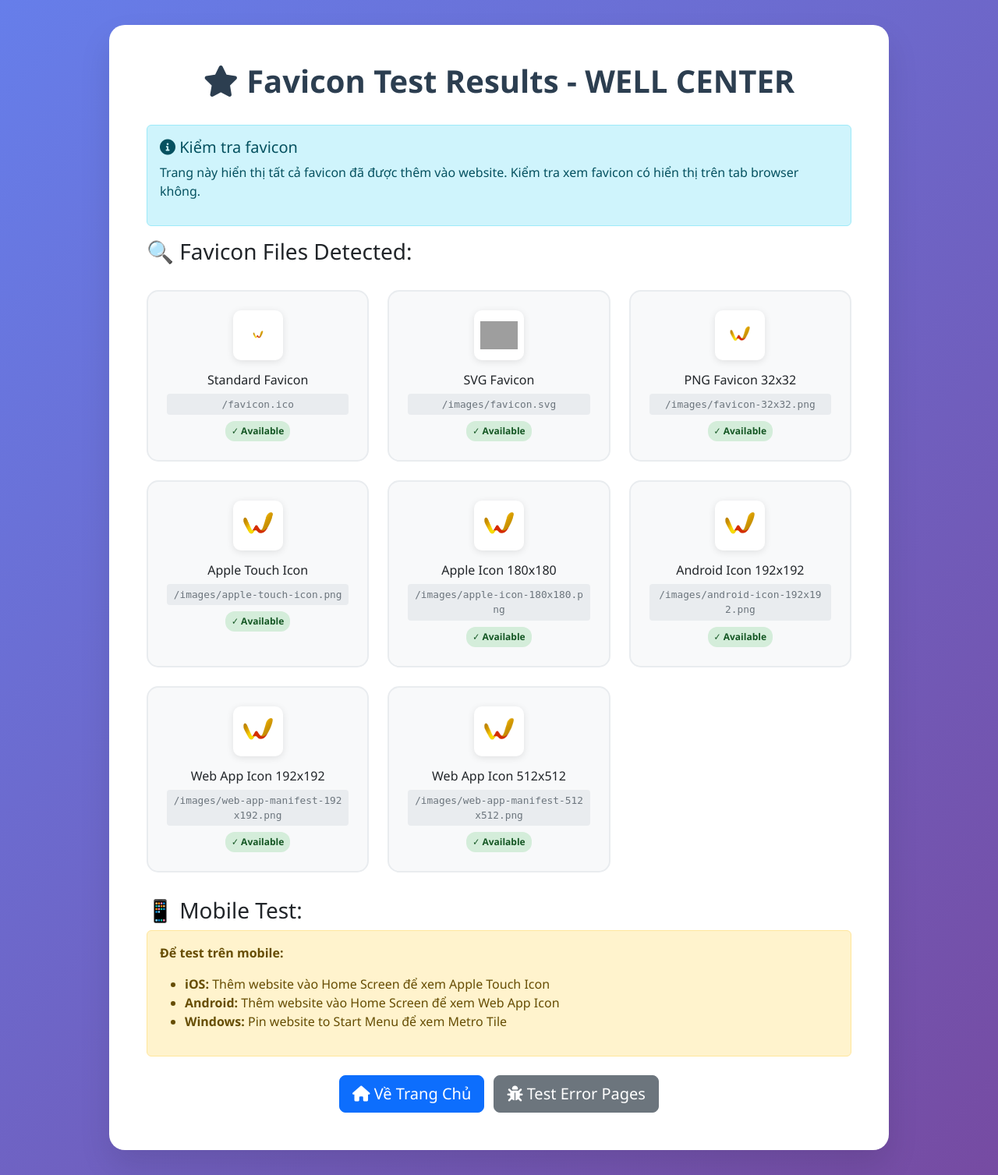
After one commit to ducthin/Landing_page_tuyen_dung, a Python web app: template src/main/resources/templates/favicon-test.html in a window 1280 px wide. The commit adds this page. Shown: the whole page at 78% size. Run offline with Jinja, Linux system fonts and the light colour scheme; the template is opened without the code that fills it, so the values that code supplies are empty; grey boxes are pictures that could not be loaded.

Commit message:
up favicon

```diff
--- /dev/null
+++ b/src/main/resources/templates/favicon-test.html
@@ -0,0 +1,229 @@
+<!DOCTYPE html>
+<html lang="vi">
+<head>
+    <meta charset="UTF-8">
+    <meta name="viewport" content="width=device-width, initial-scale=1.0">
+    <title>Favicon Test - WELL CENTER</title>
+
+    <link href="https://cdn.jsdelivr.net/npm/bootstrap@5.3.0/dist/css/bootstrap.min.css" rel="stylesheet">
+    <link href="https://cdnjs.cloudflare.com/ajax/libs/font-awesome/6.0.0/css/all.min.css" rel="stylesheet">
+
+    <style>
+        body {
+            background: linear-gradient(135deg, #667eea 0%, #764ba2 100%);
+            min-height: 100vh;
+            font-family: 'Segoe UI', Tahoma, Geneva, Verdana, sans-serif;
+            padding: 2rem 0;
+        }
+
+        .test-container {
+            max-width: 1000px;
+            margin: 0 auto;
+            background: white;
+            border-radius: 20px;
+            box-shadow: 0 20px 40px rgba(0, 0, 0, 0.1);
+            padding: 3rem;
+        }
+
+        .title {
+            text-align: center;
+            color: #2c3e50;
+            margin-bottom: 2rem;
+            font-weight: 600;
+        }
+
+        .favicon-grid {
+            display: grid;
+            grid-template-columns: repeat(auto-fill, minmax(250px, 1fr));
+            gap: 1.5rem;
+            margin: 2rem 0;
+        }
+
+        .favicon-card {
+            background: #f8f9fa;
+            border-radius: 15px;
+            padding: 1.5rem;
+            text-align: center;
+            border: 2px solid #e9ecef;
+            transition: all 0.3s ease;
+        }
+
+        .favicon-card:hover {
+            border-color: #667eea;
+            transform: translateY(-2px);
+        }
+
+        .favicon-preview {
+            width: 64px;
+            height: 64px;
+            margin: 0 auto 1rem;
+            background: white;
+            border-radius: 10px;
+            display: flex;
+            align-items: center;
+            justify-content: center;
+            box-shadow: 0 2px 10px rgba(0,0,0,0.1);
+        }
+
+        .favicon-preview img {
+            max-width: 48px;
+            max-height: 48px;
+        }
+
+        .status-badge {
+            display: inline-block;
+            padding: 0.25rem 0.5rem;
+            border-radius: 12px;
+            font-size: 0.75rem;
+            font-weight: 600;
+            margin-top: 0.5rem;
+        }
+
+        .status-success {
+            background: #d4edda;
+            color: #155724;
+        }
+
+        .status-error {
+            background: #f8d7da;
+            color: #721c24;
+        }
+
+        .file-path {
+            font-family: monospace;
+            font-size: 0.8rem;
+            color: #6c757d;
+            background: #e9ecef;
+            padding: 0.25rem 0.5rem;
+            border-radius: 4px;
+            margin-top: 0.5rem;
+            word-break: break-all;
+        }
+    </style>
+</head>
+<body>
+    <div class="test-container">
+        <h1 class="title">
+            <i class="fas fa-star"></i>
+            Favicon Test Results - WELL CENTER
+        </h1>
+
+        <div class="alert alert-info">
+            <h5><i class="fas fa-info-circle"></i> Kiểm tra favicon</h5>
+            <p>Trang này hiển thị tất cả favicon đã được thêm vào website. Kiểm tra xem favicon có hiển thị trên tab browser không.</p>
+        </div>
+
+        <h3>🔍 Favicon Files Detected:</h3>
+
+        <div class="favicon-grid">
+            <div class="favicon-card">
+                <div class="favicon-preview">
+                    <img src="/favicon.ico" alt="favicon.ico" onerror="this.style.display='none'">
+                </div>
+                <h6>Standard Favicon</h6>
+                <div class="file-path">/favicon.ico</div>
+                <span class="status-badge status-success">✓ Available</span>
+            </div>
+
+            <div class="favicon-card">
+                <div class="favicon-preview">
+                    <img src="/images/favicon.svg" alt="favicon.svg" onerror="this.style.display='none'">
+                </div>
+                <h6>SVG Favicon</h6>
+                <div class="file-path">/images/favicon.svg</div>
+                <span class="status-badge status-success">✓ Available</span>
+            </div>
+
+            <div class="favicon-card">
+                <div class="favicon-preview">
+                    <img src="/images/favicon-32x32.png" alt="favicon-32x32" onerror="this.style.display='none'">
+                </div>
+                <h6>PNG Favicon 32x32</h6>
+                <div class="file-path">/images/favicon-32x32.png</div>
+                <span class="status-badge status-success">✓ Available</span>
+            </div>
+
+            <div class="favicon-card">
+                <div class="favicon-preview">
+                    <img src="/images/apple-touch-icon.png" alt="apple-touch-icon" onerror="this.style.display='none'">
+                </div>
+                <h6>Apple Touch Icon</h6>
+                <div class="file-path">/images/apple-touch-icon.png</div>
+                <span class="status-badge status-success">✓ Available</span>
+            </div>
+
+            <div class="favicon-card">
+                <div class="favicon-preview">
+                    <img src="/images/apple-icon-180x180.png" alt="apple-icon-180x180" onerror="this.style.display='none'">
+                </div>
+                <h6>Apple Icon 180x180</h6>
+                <div class="file-path">/images/apple-icon-180x180.png</div>
+                <span class="status-badge status-success">✓ Available</span>
+            </div>
+
+            <div class="favicon-card">
+                <div class="favicon-preview">
+                    <img src="/images/android-icon-192x192.png" alt="android-icon-192x192" onerror="this.style.display='none'">
+                </div>
+                <h6>Android Icon 192x192</h6>
+                <div class="file-path">/images/android-icon-192x192.png</div>
+                <span class="status-badge status-success">✓ Available</span>
+            </div>
+
+            <div class="favicon-card">
+                <div class="favicon-preview">
+                    <img src="/images/web-app-manifest-192x192.png" alt="web-app-manifest-192x192" onerror="this.style.display='none'">
+                </div>
+                <h6>Web App Icon 192x192</h6>
+                <div class="file-path">/images/web-app-manifest-192x192.png</div>
+                <span class="status-badge status-success">✓ Available</span>
+            </div>
+
+            <div class="favicon-card">
+                <div class="favicon-preview">
+                    <img src="/images/web-app-manifest-512x512.png" alt="web-app-manifest-512x512" onerror="this.style.display='none'">
+                </div>
+                <h6>Web App Icon 512x512</h6>
+                <div class="file-path">/images/web-app-manifest-512x512.png</div>
+                <span class="status-badge status-success">✓ Available</span>
+            </div>
+        </div>
+
+        <h3>📱 Mobile Test:</h3>
+        <div class="alert alert-warning">
+            <p><strong>Để test trên mobile:</strong></p>
+            <ul>
+                <li><strong>iOS:</strong> Thêm website vào Home Screen để xem Apple Touch Icon</li>
+                <li><strong>Android:</strong> Thêm website vào Home Screen để xem Web App Icon</li>
+                <li><strong>Windows:</strong> Pin website to Start Menu để xem Metro Tile</li>
+            </ul>
+        </div>
+
+        <div class="text-center mt-4">
+            <a href="/" class="btn btn-primary btn-lg">
+                <i class="fas fa-home"></i>
+                Về Trang Chủ
+            </a>
+            <a href="/test-errors" class="btn btn-secondary btn-lg ms-2">
+                <i class="fas fa-bug"></i>
+                Test Error Pages
+            </a>
+        </div>
+    </div>
+
+    <script>
+        // Check if images load successfully
+        document.addEventListener('DOMContentLoaded', function() {
+            const images = document.querySelectorAll('.favicon-preview img');
+            images.forEach(img => {
+                img.addEventListener('error', function() {
+                    const card = this.closest('.favicon-card');
+                    const badge = card.querySelector('.status-badge');
+                    badge.textContent = '✗ Missing';
+                    badge.className = 'status-badge status-error';
+                });
+            });
+        });
+    </script>
+</body>
+</html>
```
Also changed, not shown: src/main/resources/templates/index.html (+15 -4 lines), src/main/resources/static/images/apple-touch-icon.png (added), src/main/resources/static/images/favicon-96x96.png, src/main/resources/static/images/favicon.ico, src/main/resources/static/images/favicon.svg (added), src/main/resources/static/images/manifest.json, src/main/resources/static/images/site.webmanifest (added), src/main/resources/static/images/web-app-manifest-192x192.png (added), src/main/resources/static/images/web-app-manifest-512x512.png (added), 1 other file.
